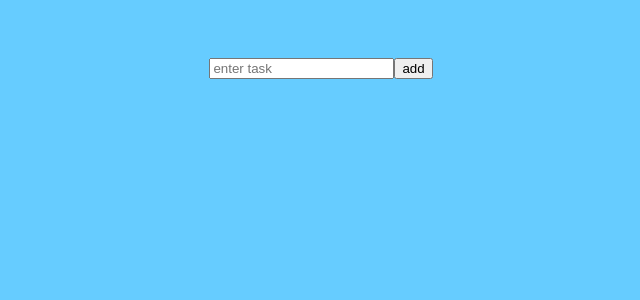
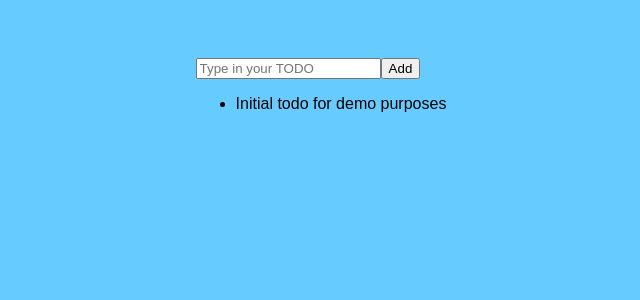
Before and after one commit to allansp9/todo-app, a React (Create React App) app: page / in a window 1280 px wide. Shown: the top 300 px of the page, without its empty margins (319-959 px from the left). Built offline with nearby package versions, Linux system fonts and the light colour scheme.

Commit message:
add todo functionality reduxed

```diff
--- a/src/components/App.js
+++ b/src/components/App.js
@@ -1,12 +1,16 @@
 import React, { Component } from 'react'
 import TodoList from './TodoList'
+import TodoInput from './TodoInput'
 import { connect } from 'react-redux'
 
 class App extends Component {
 
   render() {
     return (
-      <TodoList/>
+      <div>
+        <TodoInput dispatch={this.props.dispatch}/>
+        <TodoList todos={this.props.todos}/>
+      </div>
     );
   }
 }
--- /dev/null
+++ b/src/components/TodoInput.js
@@ -0,0 +1,37 @@
+import React, { Component } from 'react'
+import actions from '../redux/actions/index'
+
+class TodoInput extends Component {
+  constructor(props, context) {
+    super(props, context)
+    this.state = {
+      inputText: ''
+    }
+  }
+
+  handleChange(e) {
+    this.setState({
+      inputText: e.target.value
+    });
+  }
+
+  handleSubmit(e) {
+    e.preventDefault()
+    this.props.dispatch(actions.addTodo(this.state.inputText))
+  }
+
+  render() {
+    return (
+      <div>
+        <input type="text"
+               placeholder="Type in your TODO"
+               value={this.state.inputText}
+               onChange={this.handleChange.bind(this)}
+        />
+        <button onClick={this.handleSubmit.bind(this)}>Add</button>
+      </div>
+    );
+  }
+}
+
+export default TodoInput
--- a/src/components/TodoList.js
+++ b/src/components/TodoList.js
@@ -1,71 +1,18 @@
 import React, { Component } from 'react';
-import TodoItems from './TodoItems';
 
 class TodoList extends React.Component {
-  constructor(props, context) {
-    super(props, context);
-
-    this.state = {
-      items: []
-    };
-
-    this.addItem = this.addItem.bind(this);
-    this.deleteItem = this.deleteItem.bind(this);
-  }
-
-  addItem(e) {
-    var itemArray = this.state.items;
-
-    if (this._inputElement.value !== "") {
-      itemArray.unshift(
-        {
-          text: this._inputElement.value,
-          key: Date.now()
-        }
-      );
-
-      this.setState({
-        items: itemArray
-      });
-
-      this._inputElement.value = "";
-    }
-
-    e.preventDefault();
-  }
-
-  deleteItem(key) {
-    var filteredItems = this.state.items.filter(function (item) {
-      return (item.key !== key);
-    });
-
-    this.setState({
-      items: filteredItems
-    });
-  }
-
-  handleSubmit(e) {
-    e.preventDefault();
-    console.log('submit button clicked')
-  }
 
   render() {
     return (
-      <div className="todoListMain">
-        <div className="header">
-          <form>
-            <input
-              ref={(a) => this._inputElement = a}
-              placeholder="enter task">
-            </input>
-            <button onClick={this.handleSubmit.bind(this)}>add</button>
-          </form>
-        </div>
-        <TodoItems entries={this.state.items}
-                   delete={this.deleteItem}/>
-      </div>
-    );
+      <ul>
+        {
+          this.props.todos.map((todo) => {
+            return <li key={todo.id}>{todo.text}</li>
+          })
+        }
+      </ul>
+    )
   }
-};
+}
 
 export default TodoList;
--- a/src/redux/actions/index.js
+++ b/src/redux/actions/index.js
@@ -1,5 +1,5 @@
-export default actions = {
-  addTodo(text) {
+let actions = {
+  addTodo: (text) => {
     return {
       type: 'ADD_TODO',
       text: text
@@ -7,4 +7,4 @@ export default actions = {
   }
 }
 
-store.dispatch(addTodo('sometext'))
+export default actions
--- a/src/redux/configureStore.js
+++ b/src/redux/configureStore.js
@@ -1,5 +1,5 @@
 import { applyMiddleware, compose, createStore } from 'redux';
-import reducer from './reducers/todo-reducer';
+import reducer from './reducers/reducer';
 import { createLogger } from 'redux-logger'
 
 let finalCreateStore = compose(
--- /dev/null
+++ b/src/redux/reducers/reducer.js
@@ -0,0 +1,25 @@
+function getId(state) {
+  return state.todos.reduce((maxId, todo) => {
+    return Math.max(todo.id, maxId)
+  }, -1) + 1
+}
+
+let reducer = (state, action) => {
+  switch (action.type) {
+    case 'ADD_TODO':
+      return (
+        Object.assign({}, state, {
+          todos: [{
+            id: getId(state),
+            completed: false,
+            text: action.text
+          }, ...state.todos]
+        })
+      );
+
+    default:
+      return state;
+  }
+}
+
+export default reducer
--- a/src/redux/reducers/todo-reducer.js
+++ /dev/null
@@ -1,21 +0,0 @@
-function getId(state) {
-  return state.todos.reduce((maxId, todo) => {
-    return Math.max(todo.is, maxId)
-  }, -1) + 1
-}
-
-export default function reducer(state, action) {
-  switch (action.type) {
-    case 'ADD_TODO':
-      Object.assign({}, state, {
-        todos: [{
-          // add new todo info and append the other todos with spread operator
-          text: action.sometext,
-          completed: false,
-          id: getId(state)
-        }, ...state.todos]
-      })
-    default:
-      return state;
-  }
-}
```
